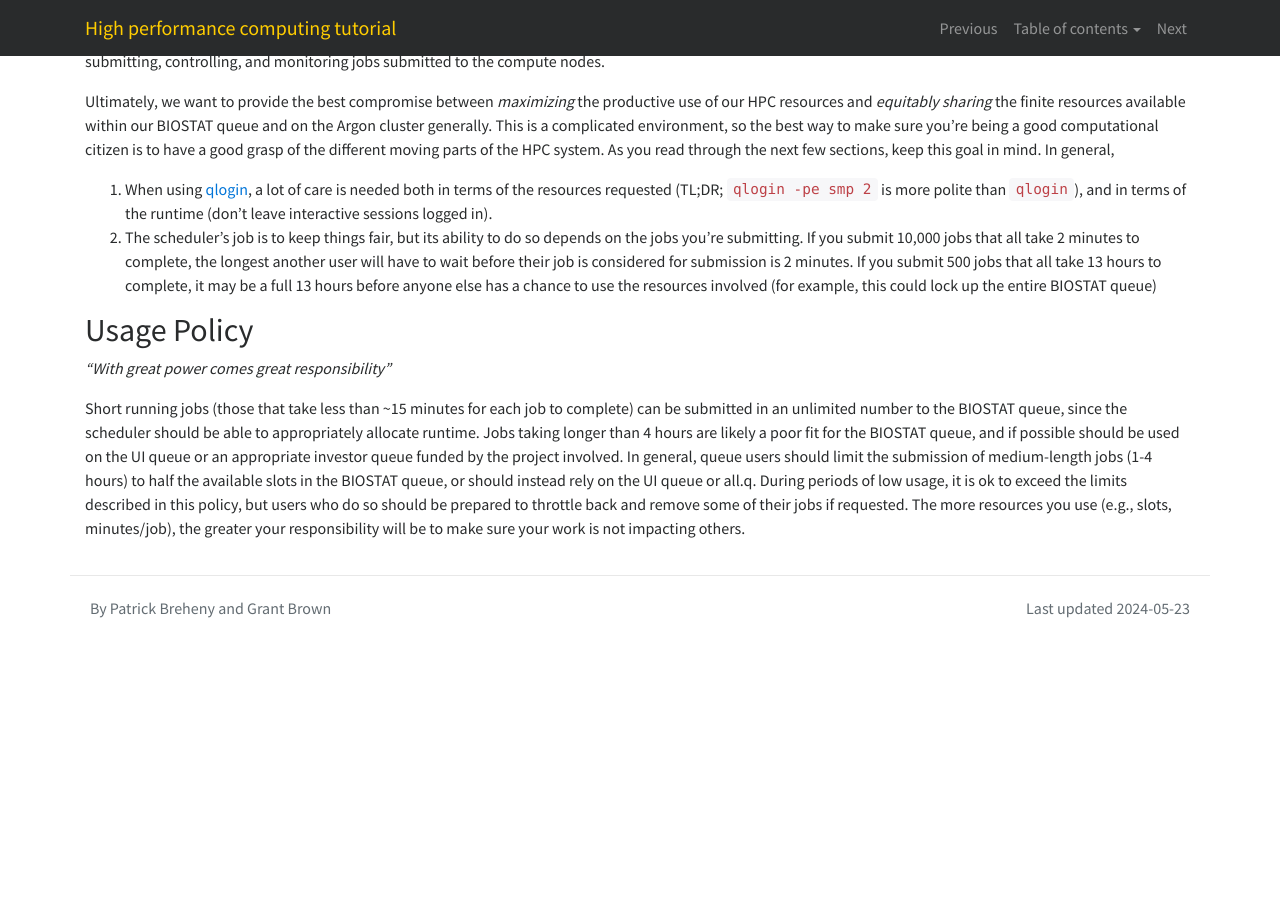
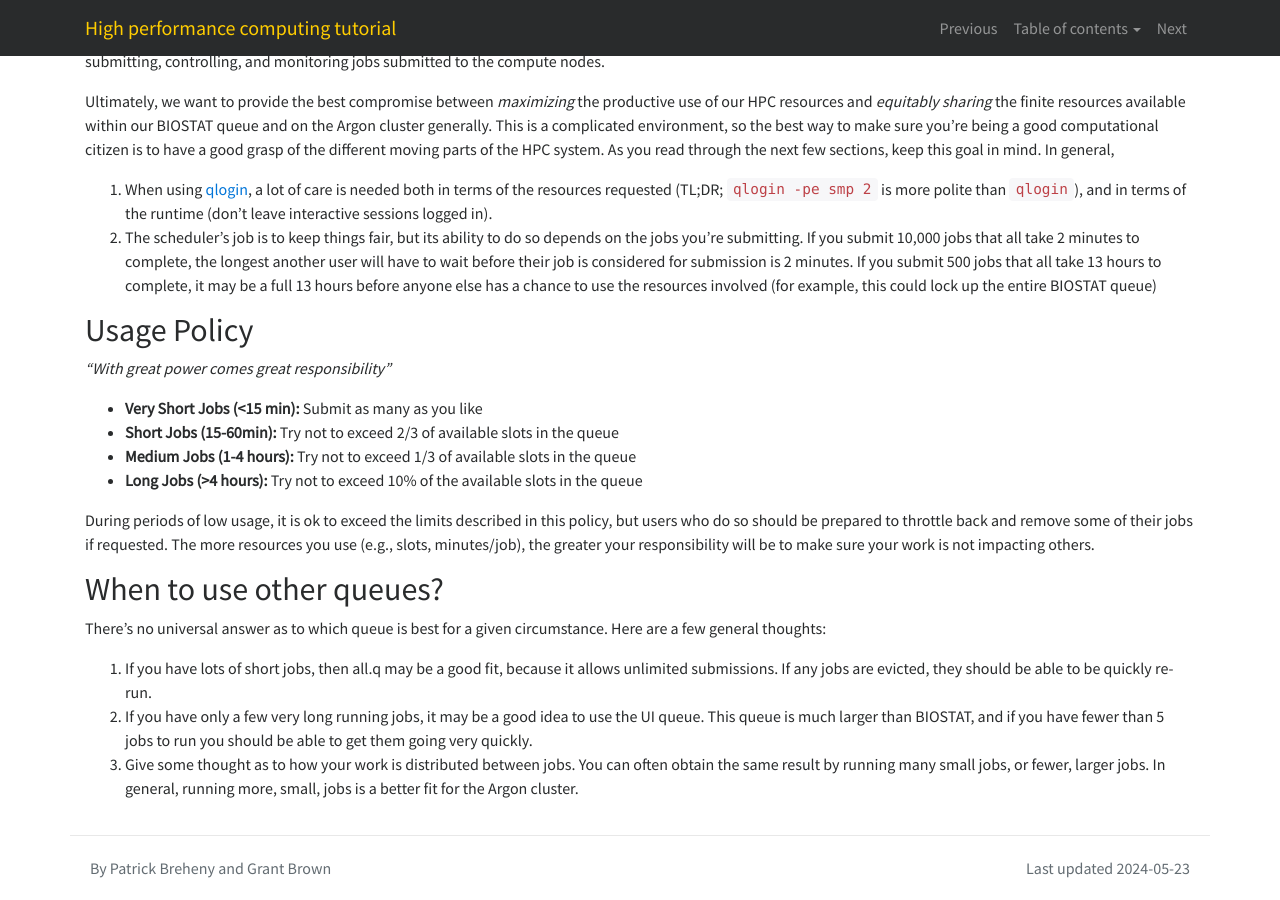
Before and after one commit to IowaBiostat/hpc, a Jekyll site: the page built from 5.md, in a window 1280 px wide and 900 px high, scrolled down 863 px. Built offline with Jekyll 4.4.1, drawn with Linux system fonts in a browser that asks for light colours; nearby versions of some CDN libraries; our own code applies the rules of GitHub Pages for plain Markdown files; before the commit the page ends 1503 px from its top, so only the background shows below that.

Commit message:
Tweak based on conversation with Patrick

```diff
--- a/5.md
+++ b/5.md
@@ -42,4 +42,17 @@ Ultimately, we want to provide the best compromise between *maximizing* the prod
 
 *"With great power comes great responsibility"*
 
-Short running jobs (those that take less than ~15 minutes for each job to complete) can be submitted in an unlimited number to the BIOSTAT queue, since the scheduler should be able to appropriately allocate runtime. Jobs taking longer than 4 hours are likely a poor fit for the BIOSTAT queue, and if possible should be used on the UI queue or an appropriate investor queue funded by the project involved. In general, queue users should limit the submission of medium-length jobs (1-4 hours) to half the available slots in the BIOSTAT queue, or should instead rely on the UI queue or all.q. During periods of low usage, it is ok to exceed the limits described in this policy, but users who do so should be prepared to throttle back and remove some of their jobs if requested. The more resources you use (e.g., slots, minutes/job), the greater your responsibility will be to make sure your work is not impacting others.
+* **Very Short Jobs (<15 min):** Submit as many as you like
+* **Short Jobs (15-60min):** Try not to exceed 2/3 of available slots in the queue
+* **Medium Jobs (1-4 hours):** Try not to exceed 1/3 of available slots in the queue
+* **Long Jobs (>4 hours):** Try not to exceed 10% of the available slots in the queue
+
+During periods of low usage, it is ok to exceed the limits described in this policy, but users who do so should be prepared to throttle back and remove some of their jobs if requested. The more resources you use (e.g., slots, minutes/job), the greater your responsibility will be to make sure your work is not impacting others.
+
+## When to use other queues?
+
+There's no universal answer as to which queue is best for a given circumstance. Here are a few general thoughts:
+
+1. If you have lots of short jobs, then all.q may be a good fit, because it allows unlimited submissions. If any jobs are evicted, they should be able to be quickly re-run.
+2. If you have only a few very long running jobs, it may be a good idea to use the UI queue. This queue is much larger than BIOSTAT, and if you have fewer than 5 jobs to run you should be able to get them going very quickly.
+3. Give some thought as to how your work is distributed between jobs. You can often obtain the same result by running many small jobs, or fewer, larger jobs. In general, running more, small, jobs is a better fit for the Argon cluster.
```
